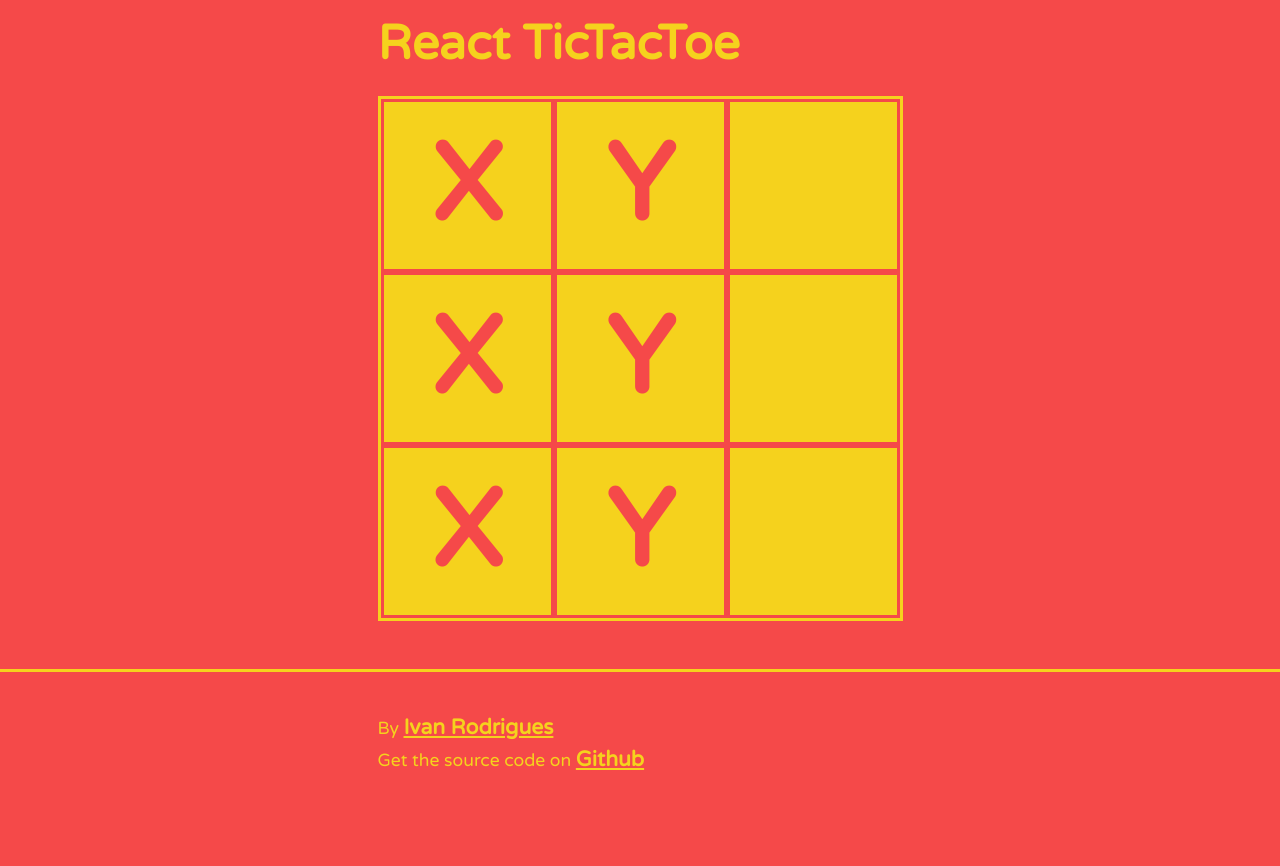
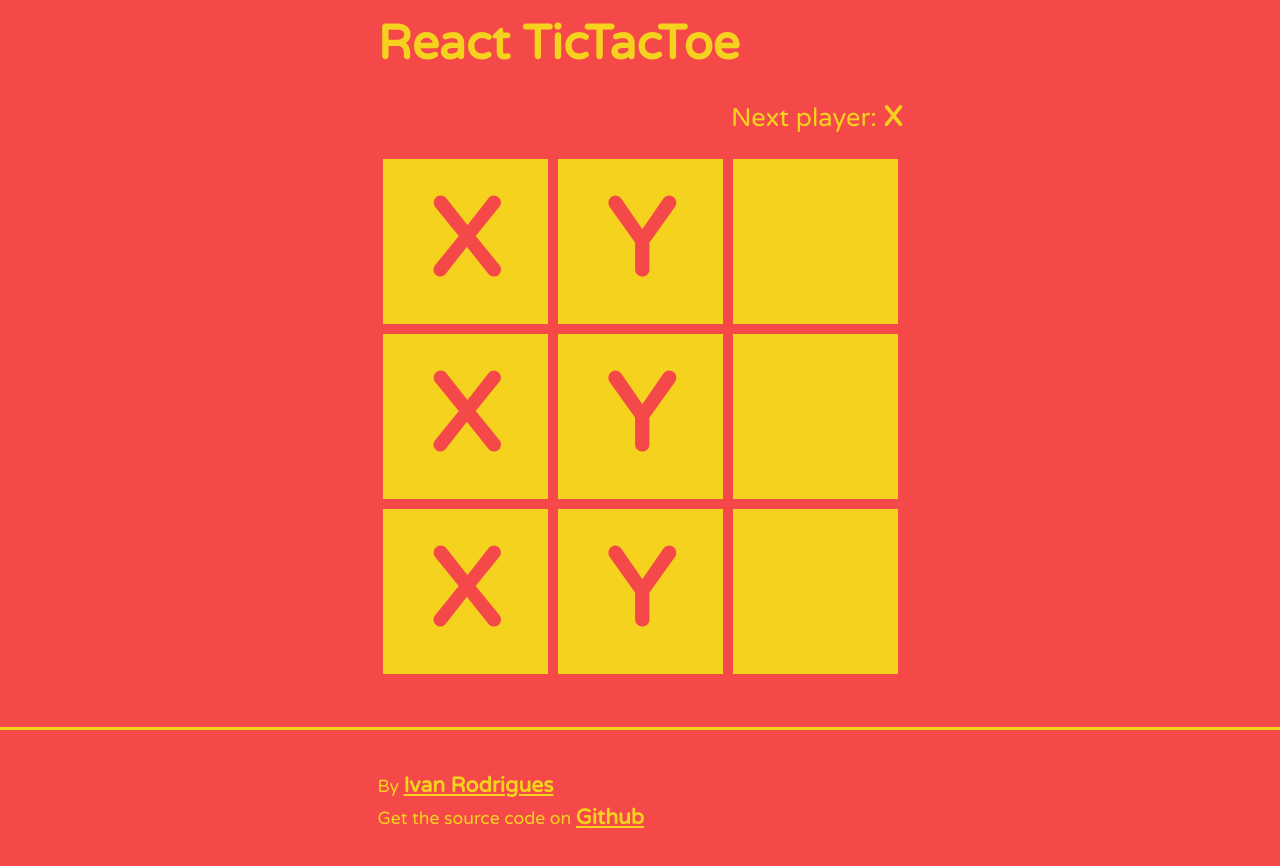
Before and after one commit to Ivanho92/react-tic-tac-toe, a React (Create React App) app: page / in a window 1280 px wide. Shown: the top 866 px of the page. Before the commit the page ends 815 px from the top, so only its background shows below. Built offline with nearby package versions, Linux system fonts and the light colour scheme.

Commit message:
ADDED: Next player info message above game board

```diff
--- a/src/components/Square/Square.module.scss
+++ b/src/components/Square/Square.module.scss
@@ -3,7 +3,7 @@
 .square {
   color: $primaryColor;
   background-color: $lightColor;
-  border: clamp(1px, 0.6vw, 3px) solid $primaryColor;
+  border: clamp(1px, 0.6vw, 5px) solid $primaryColor;
   padding: 0;
 
   aspect-ratio: 1;
--- a/src/components/TicTacToe/TicTacToe.jsx
+++ b/src/components/TicTacToe/TicTacToe.jsx
@@ -1,6 +1,8 @@
 import React from "react";
 
 import Square from "../Square/Square";
+
+import Stack from "../utils/Stack/Stack";
 
 import styles from "./TicTacToe.module.scss";
 
@@ -11,6 +13,10 @@ const SQUARES = {
 
 const TicTacToe = () => {
   return (
+    <Stack gap="sm">
+      <p className={styles.info}>
+        Next player: <span className={styles.nextPlayer}>X</span>
+      </p>
       <div className={styles.board}>
         <div id="row-A" className={styles.row}>
           <Square value={SQUARES.X} />
@@ -28,6 +34,7 @@ const TicTacToe = () => {
           <Square value={null} />
         </div>
       </div>
+    </Stack>
   );
 };
 
--- a/src/components/TicTacToe/TicTacToe.module.scss
+++ b/src/components/TicTacToe/TicTacToe.module.scss
@@ -1,10 +1,21 @@
 @import "../../scss/variables.scss";
 
 .board {
-  border: 3px solid $lightColor;
+  // border: 4px solid $lightColor;
 
   .row {
     display: grid;
     grid-template-columns: repeat(3, minmax(50px, 1fr));
   }
 }
+
+.info {
+  font-size: 1.6em;
+  color: $lightColor;
+  text-align: right;
+
+  .nextPlayer {
+    font-size: 1.1em;
+    font-weight: 700;
+  }
+}
```
Lines whose indentation alone changed are shown as unchanged.
